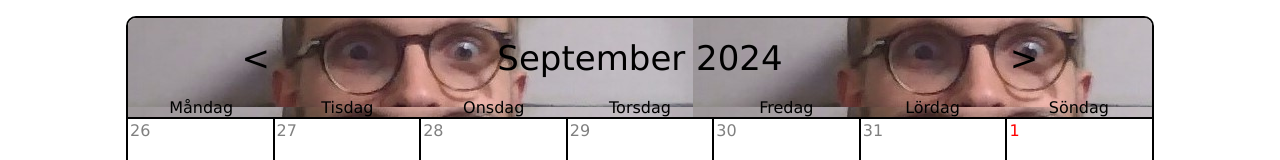
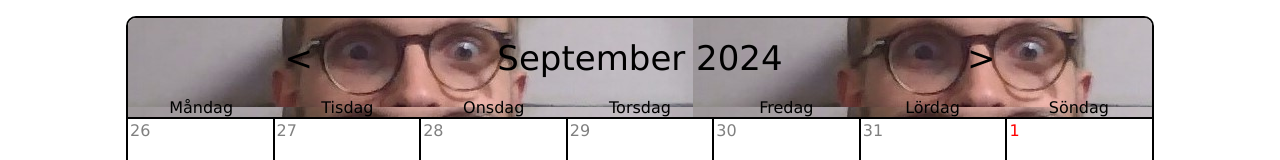
Before and after one commit to CarlMBergman/sharedCalendar, a React (Vite) app in the folder client/: page / in a window 1280 px wide. Shown: the top 160 px of the page. Built offline with nearby package versions, Linux system fonts and the light colour scheme; no server answers.

Commit message:
added sass-embedded

```diff
--- a/client/package.json
+++ b/client/package.json
@@ -23,6 +23,7 @@
     "eslint-plugin-react-hooks": "^5.1.0-rc.0",
     "eslint-plugin-react-refresh": "^0.4.9",
     "globals": "^15.9.0",
+    "sass-embedded": "^1.79.4",
     "vite": "^5.4.1"
   }
 }
--- a/client/src/components/calendar/Calendar.scss
+++ b/client/src/components/calendar/Calendar.scss
@@ -8,9 +8,10 @@
 
 .month {
   height: 80px;
-  display: flex;
+  display: grid;
+  grid-template-columns: repeat(3, 1fr);
   align-items: center;
-  justify-content: space-around;
+  justify-items: center;
   cursor: default;
 
   &__text {
```
Also changed, not shown: 1 other file (tests, documents, lock files or other folders).
